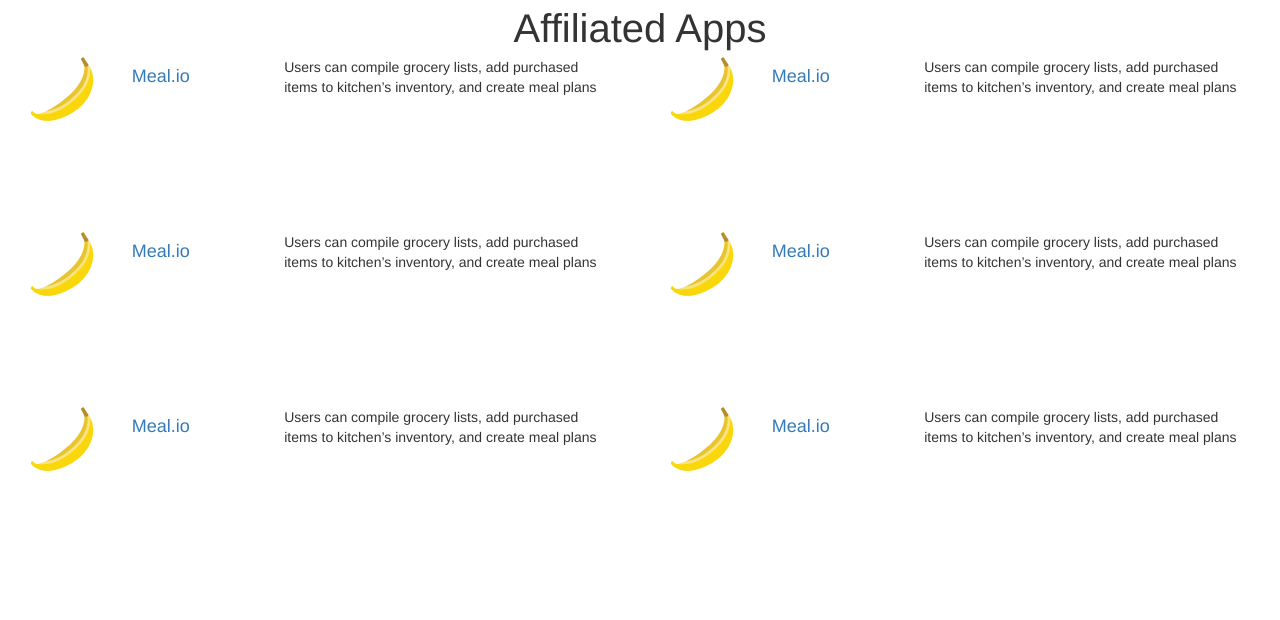
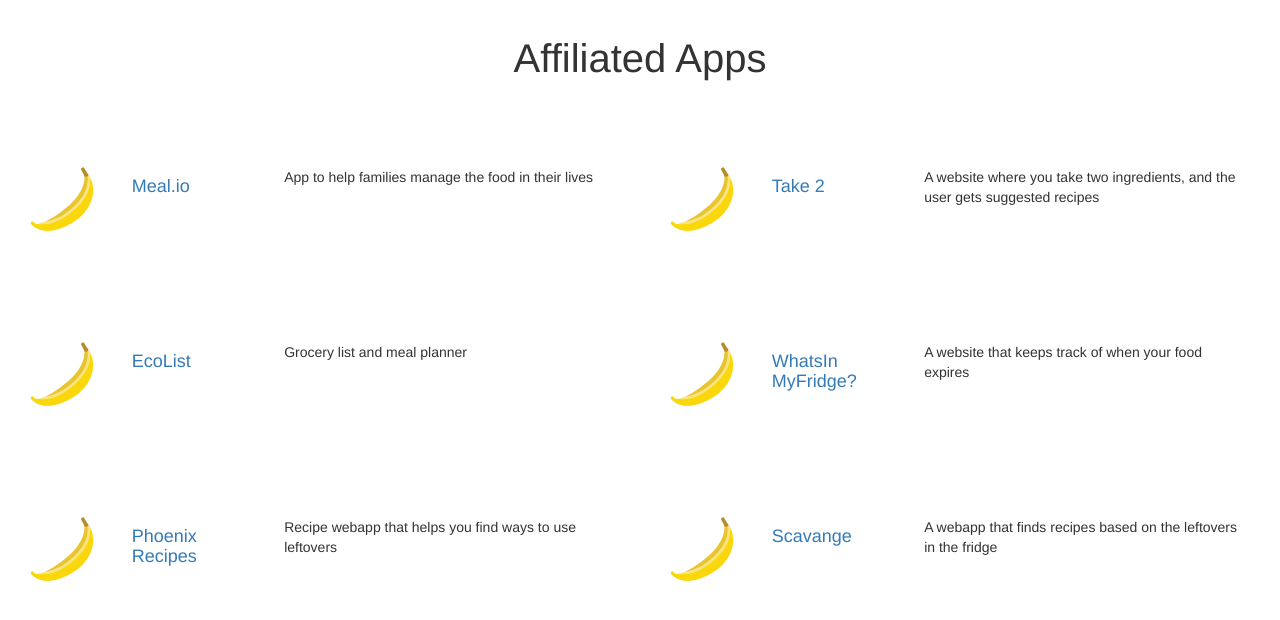
Before and after one commit to AustinBCIT/MVF, a PHP site: page /affiliated.html in a window 1280 px wide. Shown: the part 52-672 px from the top of the page. Run offline with PHP 8.4, Linux system fonts and the light colour scheme; some libraries are stand-ins or nearby versions.

Commit message:
Updated the affiliates page

```diff
--- a/affiliated.html
+++ b/affiliated.html
@@ -64,7 +64,7 @@
                     <img src="images/001-banana.png">
                     </div>
                 <div class="aff-content col-md-3 col-xs-3"><a href="#"><h4>Meal.io</h4></a></div>
-                <div class="aff-descrip col-xs-6 col-md-7">Users can compile grocery lists, add purchased items to kitchen’s inventory, and create meal plans</div>
+                <div class="aff-descrip col-xs-6 col-md-7">App to help families manage the food in their lives</div>
                 </div>
 
             <div class="affiliates col-md-6 col-xs-12">
@@ -72,41 +72,39 @@
                 <div class="aff-image col-md-2 col-xs-3">
                     <img src="images/001-banana.png">
                     </div>
-                <div class="aff-content col-md-3 col-xs-3"><a href="#"><h4>Meal.io</h4></a></div>
-                <div class="aff-descrip col-xs-6 col-md-7">Users can compile grocery lists, add purchased items to kitchen’s inventory, and create meal plans</div>
+                <div class="aff-content col-md-3 col-xs-3"><a href="#"><h4>Take 2</h4></a></div>
+                <div class="aff-descrip col-xs-6 col-md-7">A website where you take two ingredients, and the user gets suggested recipes</div>
                 </div>
         <div class="affiliates col-md-6 col-xs-12">
 
                 <div class="aff-image col-md-2 col-xs-3">
                     <img src="images/001-banana.png">
                     </div>
-                <div class="aff-content col-md-3 col-xs-3"><a href="#"><h4>Meal.io</h4></a></div>
-                <div class="aff-descrip col-xs-6 col-md-7">Users can compile grocery lists, add purchased items to kitchen’s inventory, and create meal plans</div>
+                <div class="aff-content col-md-3 col-xs-3"><a href="#"><h4>EcoList</h4></a></div>
+                <div class="aff-descrip col-xs-6 col-md-7">Grocery list and meal planner</div>
                 </div>
         <div class="affiliates col-md-6 col-xs-12">
 
                 <div class="aff-image col-md-2 col-xs-3">
                     <img src="images/001-banana.png">
                     </div>
-                <div class="aff-content col-md-3 col-xs-3"><a href="#"><h4>Meal.io</h4></a></div>
-                <div class="aff-descrip col-xs-6 col-md-7">Users can compile grocery lists, add purchased items to kitchen’s inventory, and create meal plans</div>
+                <div class="aff-content col-md-3 col-xs-3"><a href="#"><h4>WhatsIn MyFridge?</h4></a></div>
+                <div class="aff-descrip col-xs-6 col-md-7">A website that keeps track of when your food expires</div>
                 </div>
         <div class="affiliates col-md-6 col-xs-12">
 
                 <div class="aff-image col-md-2 col-xs-3">
                     <img src="images/001-banana.png">
                     </div>
-                <div class="aff-content col-md-3 col-xs-3"><a href="#"><h4>Meal.io</h4></a></div>
-                <div class="aff-descrip col-xs-6 col-md-7">Users can compile grocery lists, add purchased items to kitchen’s inventory, and create meal plans</div>
+                <div class="aff-content col-md-3 col-xs-3"><a href="#"><h4>Phoenix Recipes</h4></a></div>
+                <div class="aff-descrip col-xs-6 col-md-7">Recipe webapp that helps you find ways to use leftovers</div>
                 </div>
         <div class="affiliates col-md-6 col-xs-12">
 
                 <div class="aff-image col-md-2 col-xs-3">
                     <img src="images/001-banana.png">
                     </div>
-                <div class="aff-content col-md-3 col-xs-3"><a href="#"><h4>Meal.io</h4></a></div>
-                <div class="aff-descrip col-xs-6 col-md-7">Users can compile grocery lists, add purchased items to kitchen’s inventory, and create meal plans</div>
+                <div class="aff-content col-md-3 col-xs-3"><a href="#"><h4>Scavange</h4></a></div>
+                <div class="aff-descrip col-xs-6 col-md-7">A webapp that finds recipes based on the leftovers in the fridge</div>
                 </div>
-
-
     </div>
--- a/css/affiliates.css
+++ b/css/affiliates.css
@@ -13,4 +13,6 @@
 .title-container {
     font-size: 40px;
     text-align: center;
+    margin-top: 30px;
+    margin-bottom: 80px;
 }
```
